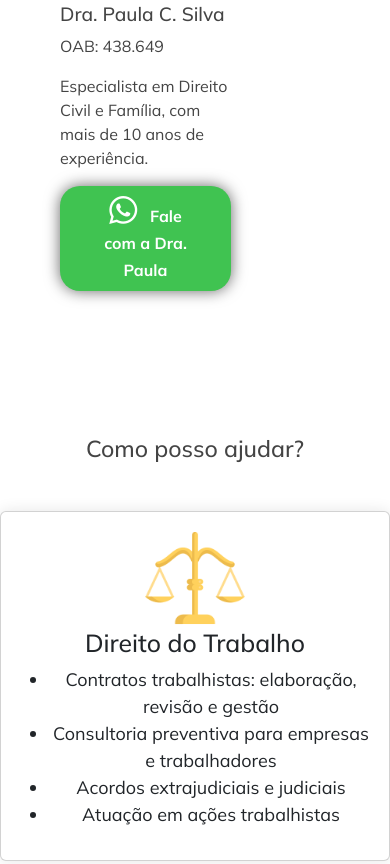
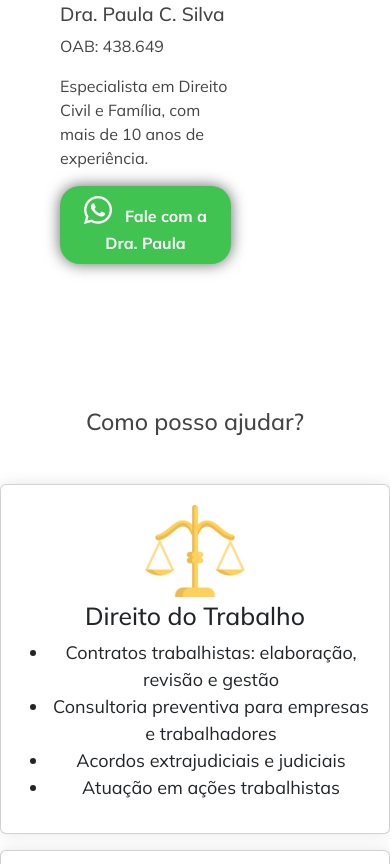
Before and after one commit to CarolliniG/Site-Dra.Paula, a plain HTML site: page index.html in a window 390 px wide. Shown: the part 1268-2132 px from the top of the page. Drawn offline with nearby package versions, Linux system fonts and the light colour scheme; a web font is replaced by a local one.

Commit message:
fix style button

```diff
--- a/assets/css/style.css
+++ b/assets/css/style.css
@@ -169,6 +169,10 @@ header h1 {
     font-size: 1rem;
     line-height: 1.5;
   }
+  a .whatsapp-button {
+    width: 100%;
+    padding: 0.5rem 1rem;
+  }
 }
 .card {
   box-shadow: 0px 0px 15px rgba(0, 0, 0, 0.1);
```
